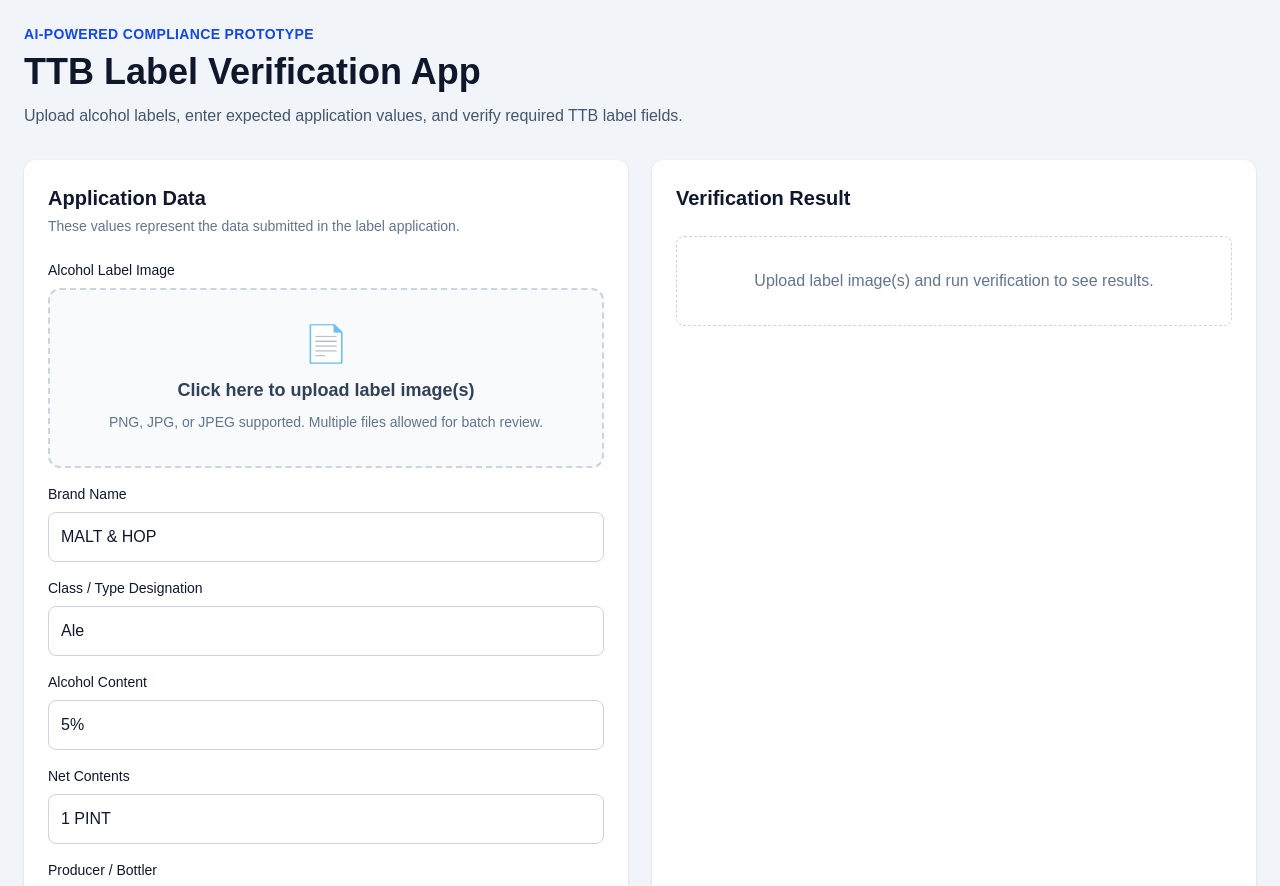
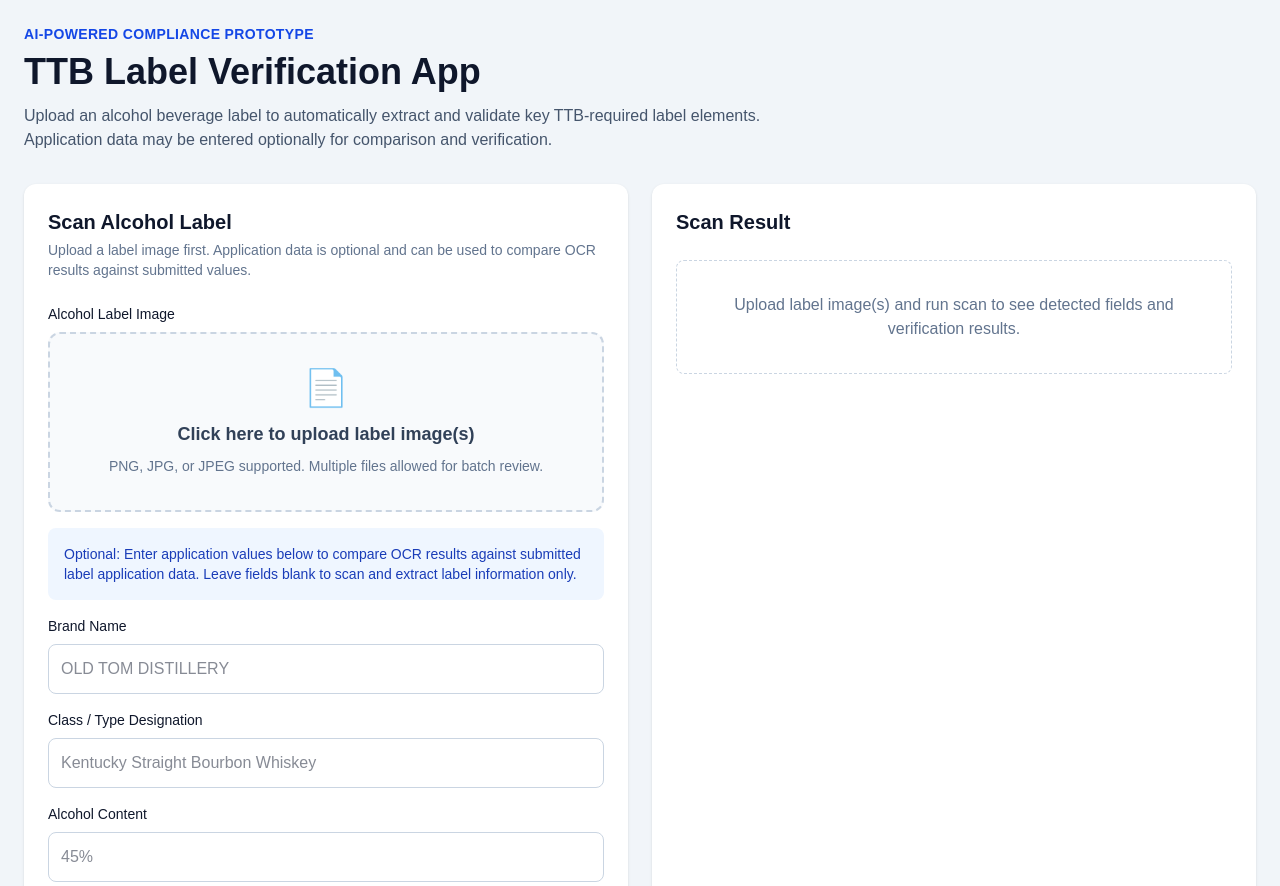
Before and after one commit to 0x01987/ttb-label-verification-app, a Next.js app in the folder frontend/: page / in a window 1280 px wide. Shown: the top 886 px of the page. Built offline with nearby package versions, Linux system fonts and the light colour scheme.

Commit message:
Make label scanning primary workflow

```diff
--- a/frontend/app/page.tsx
+++ b/frontend/app/page.tsx
@@ -38,16 +38,27 @@ type BatchResponse = {
 
 export default function Home() {
   const [files, setFiles] = useState<File[]>([]);
-  const [brandName, setBrandName] = useState("MALT & HOP");
-  const [classType, setClassType] = useState("Ale");
-  const [abv, setAbv] = useState("5%");
-  const [netContents, setNetContents] = useState("1 PINT");
+  const [brandName, setBrandName] = useState("");
+  const [classType, setClassType] = useState("");
+  const [abv, setAbv] = useState("");
+  const [netContents, setNetContents] = useState("");
   const [producer, setProducer] = useState("");
   const [countryOfOrigin, setCountryOfOrigin] = useState("");
   const [result, setResult] = useState<VerificationResponse | null>(null);
   const [batchResult, setBatchResult] = useState<BatchResponse | null>(null);
   const [loading, setLoading] = useState(false);
   const [error, setError] = useState("");
+
+  function buildFormData() {
+    const formData = new FormData();
+    formData.append("brand_name", brandName);
+    formData.append("class_type", classType);
+    formData.append("abv", abv);
+    formData.append("net_contents", netContents);
+    formData.append("producer", producer);
+    formData.append("country_of_origin", countryOfOrigin);
+    return formData;
+  }
 
   async function handleSingleVerify(e: React.FormEvent) {
     e.preventDefault();
@@ -78,7 +89,7 @@ export default function Home() {
       const data = await response.json();
       setResult(data);
     } catch {
-      setError("Unable to verify label. Make sure the deployed API is reachable.");
+      setError("Unable to scan label. Make sure the deployed API is reachable.");
     } finally {
       setLoading(false);
     }
@@ -115,21 +126,10 @@ export default function Home() {
       const data = await response.json();
       setBatchResult(data);
     } catch {
-      setError("Unable to verify batch. Make sure the deployed API is reachable.");
+      setError("Unable to process batch. Make sure the deployed API is reachable.");
     } finally {
       setLoading(false);
     }
-  }
-
-  function buildFormData() {
-    const formData = new FormData();
-    formData.append("brand_name", brandName);
-    formData.append("class_type", classType);
-    formData.append("abv", abv);
-    formData.append("net_contents", netContents);
-    formData.append("producer", producer);
-    formData.append("country_of_origin", countryOfOrigin);
-    return formData;
   }
 
   return (
@@ -143,16 +143,18 @@ export default function Home() {
             TTB Label Verification App
           </h1>
           <p className="mt-3 max-w-3xl text-slate-600">
-            Upload alcohol labels, enter expected application values, and verify
-            required TTB label fields.
+            Upload an alcohol beverage label to automatically extract and validate
+            key TTB-required label elements. Application data may be entered
+            optionally for comparison and verification.
           </p>
         </header>
 
         <div className="grid gap-6 lg:grid-cols-2">
           <section className="rounded-xl bg-white p-6 shadow">
-            <h2 className="text-xl font-semibold">Application Data</h2>
+            <h2 className="text-xl font-semibold">Scan Alcohol Label</h2>
             <p className="mt-1 text-sm text-slate-500">
-              These values represent the data submitted in the label application.
+              Upload a label image first. Application data is optional and can be
+              used to compare OCR results against submitted values.
             </p>
 
             <form onSubmit={handleSingleVerify} className="mt-6 space-y-4">
@@ -207,12 +209,48 @@ export default function Home() {
                 )}
               </div>
 
-              <Input label="Brand Name" value={brandName} setValue={setBrandName} placeholder="OLD TOM DISTILLERY" />
-              <Input label="Class / Type Designation" value={classType} setValue={setClassType} placeholder="Kentucky Straight Bourbon Whiskey" />
-              <Input label="Alcohol Content" value={abv} setValue={setAbv} placeholder="45%" />
-              <Input label="Net Contents" value={netContents} setValue={setNetContents} placeholder="750 mL" />
-              <Input label="Producer / Bottler" value={producer} setValue={setProducer} placeholder="Bottled by Old Tom Distillery" />
-              <Input label="Country of Origin" value={countryOfOrigin} setValue={setCountryOfOrigin} placeholder="Product of Mexico" />
+              <div className="rounded-lg bg-blue-50 p-4 text-sm text-blue-800">
+                Optional: Enter application values below to compare OCR results
+                against submitted label application data. Leave fields blank to
+                scan and extract label information only.
+              </div>
+
+              <Input
+                label="Brand Name"
+                value={brandName}
+                setValue={setBrandName}
+                placeholder="OLD TOM DISTILLERY"
+              />
+              <Input
+                label="Class / Type Designation"
+                value={classType}
+                setValue={setClassType}
+                placeholder="Kentucky Straight Bourbon Whiskey"
+              />
+              <Input
+                label="Alcohol Content"
+                value={abv}
+                setValue={setAbv}
+                placeholder="45%"
+              />
+              <Input
+                label="Net Contents"
+                value={netContents}
+                setValue={setNetContents}
+                placeholder="750 mL"
+              />
+              <Input
+                label="Producer / Bottler"
+                value={producer}
+                setValue={setProducer}
+                placeholder="Bottled by Old Tom Distillery"
+              />
+              <Input
+                label="Country of Origin"
+                value={countryOfOrigin}
+                setValue={setCountryOfOrigin}
+                placeholder="Product of Mexico"
+              />
 
               {error && (
                 <div className="rounded-lg bg-red-50 p-3 text-sm text-red-700">
@@ -226,7 +264,7 @@ export default function Home() {
                   disabled={loading}
                   className="rounded-lg bg-blue-700 px-4 py-3 font-semibold text-white hover:bg-blue-800 disabled:bg-slate-400"
                 >
-                  {loading ? "Verifying..." : "Verify First Label"}
+                  {loading ? "Scanning..." : "Scan & Verify Label"}
                 </button>
 
                 <button
@@ -235,18 +273,19 @@ export default function Home() {
                   onClick={handleBatchVerify}
                   className="rounded-lg bg-slate-800 px-4 py-3 font-semibold text-white hover:bg-slate-900 disabled:bg-slate-400"
                 >
-                  {loading ? "Processing..." : "Batch Verify"}
+                  {loading ? "Processing..." : "Batch Scan"}
                 </button>
               </div>
             </form>
           </section>
 
           <section className="rounded-xl bg-white p-6 shadow">
-            <h2 className="text-xl font-semibold">Verification Result</h2>
+            <h2 className="text-xl font-semibold">Scan Result</h2>
 
             {!result && !batchResult && (
               <div className="mt-6 rounded-lg border border-dashed border-slate-300 p-8 text-center text-slate-500">
-                Upload label image(s) and run verification to see results.
+                Upload label image(s) and run scan to see detected fields and
+                verification results.
               </div>
             )}
 
@@ -290,7 +329,6 @@ export default function Home() {
   );
 }
 
-
 function Input({
   label,
   value,
@@ -315,10 +353,10 @@ function Input({
   );
 }
 
-
 function SingleResult({ result }: { result: VerificationResponse }) {
   const status = result.verification.overall_status;
   const score = result.verification.compliance_score;
+  const found = result.verification.found;
 
   return (
     <div className="mt-6 space-y-5">
@@ -334,6 +372,23 @@ function SingleResult({ result }: { result: VerificationResponse }) {
         <p className="mt-1 text-sm">Compliance Score: {score}%</p>
       </div>
 
+      <div className="rounded-xl border border-slate-200 bg-slate-50 p-4">
+        <h3 className="mb-3 font-semibold">Detected Label Information</h3>
+
+        <div className="grid gap-2 text-sm">
+          <DetectedField label="Brand" value={found.brand_name} />
+          <DetectedField label="Class / Type" value={found.class_type} />
+          <DetectedField label="ABV" value={found.abv} />
+          <DetectedField label="Net Contents" value={found.net_contents} />
+          <DetectedField label="Producer / Bottler" value={found.producer} />
+          <DetectedField label="Country of Origin" value={found.country_of_origin} />
+          <DetectedField
+            label="Government Warning"
+            value={found.government_warning.found ? "Detected" : "Missing"}
+          />
+        </div>
+      </div>
+
       <div className="overflow-hidden rounded-lg border border-slate-200">
         <table className="w-full text-left text-sm">
           <thead className="bg-slate-50">
@@ -345,16 +400,46 @@ function SingleResult({ result }: { result: VerificationResponse }) {
             </tr>
           </thead>
           <tbody>
-            <ResultRow field="Brand Name" expected={result.verification.expected.brand_name} found={result.verification.found.brand_name} check={result.verification.checks.brand_name} />
-            <ResultRow field="Class / Type" expected={result.verification.expected.class_type} found={result.verification.found.class_type} check={result.verification.checks.class_type} />
-            <ResultRow field="ABV" expected={result.verification.expected.abv} found={result.verification.found.abv} check={result.verification.checks.abv} />
-            <ResultRow field="Net Contents" expected={result.verification.expected.net_contents} found={result.verification.found.net_contents} check={result.verification.checks.net_contents} />
-            <ResultRow field="Producer / Bottler" expected={result.verification.expected.producer} found={result.verification.found.producer} check={result.verification.checks.producer} />
-            <ResultRow field="Country of Origin" expected={result.verification.expected.country_of_origin} found={result.verification.found.country_of_origin} check={result.verification.checks.country_of_origin} />
+            <ResultRow
+              field="Brand Name"
+              expected={result.verification.expected.brand_name}
+              found={found.brand_name}
+              check={result.verification.checks.brand_name}
+            />
+            <ResultRow
+              field="Class / Type"
+              expected={result.verification.expected.class_type}
+              found={found.class_type}
+              check={result.verification.checks.class_type}
+            />
+            <ResultRow
+              field="ABV"
+              expected={result.verification.expected.abv}
+              found={found.abv}
+              check={result.verification.checks.abv}
+            />
+            <ResultRow
+              field="Net Contents"
+              expected={result.verification.expected.net_contents}
+              found={found.net_contents}
+              check={result.verification.checks.net_contents}
+            />
+            <ResultRow
+              field="Producer / Bottler"
+              expected={result.verification.expected.producer}
+              found={found.producer}
+              check={result.verification.checks.producer}
+            />
+            <ResultRow
+              field="Country of Origin"
+              expected={result.verification.expected.country_of_origin}
+              found={found.country_of_origin}
+              check={result.verification.checks.country_of_origin}
+            />
             <ResultRow
               field="Government Warning"
               expected="Required"
-              found={result.verification.found.government_warning.found ? "Detected" : "Missing"}
+              found={found.government_warning.found ? "Detected" : "Missing"}
               check={result.verification.checks.government_warning}
             />
           </tbody>
@@ -371,6 +456,19 @@ function SingleResult({ result }: { result: VerificationResponse }) {
   );
 }
 
+function DetectedField({
+  label,
+  value,
+}: {
+  label: string;
+  value: string | null;
+}) {
+  return (
+    <div>
+      <strong>{label}:</strong> {value || "Not detected"}
+    </div>
+  );
+}
 
 function ResultRow({
   field,
```
